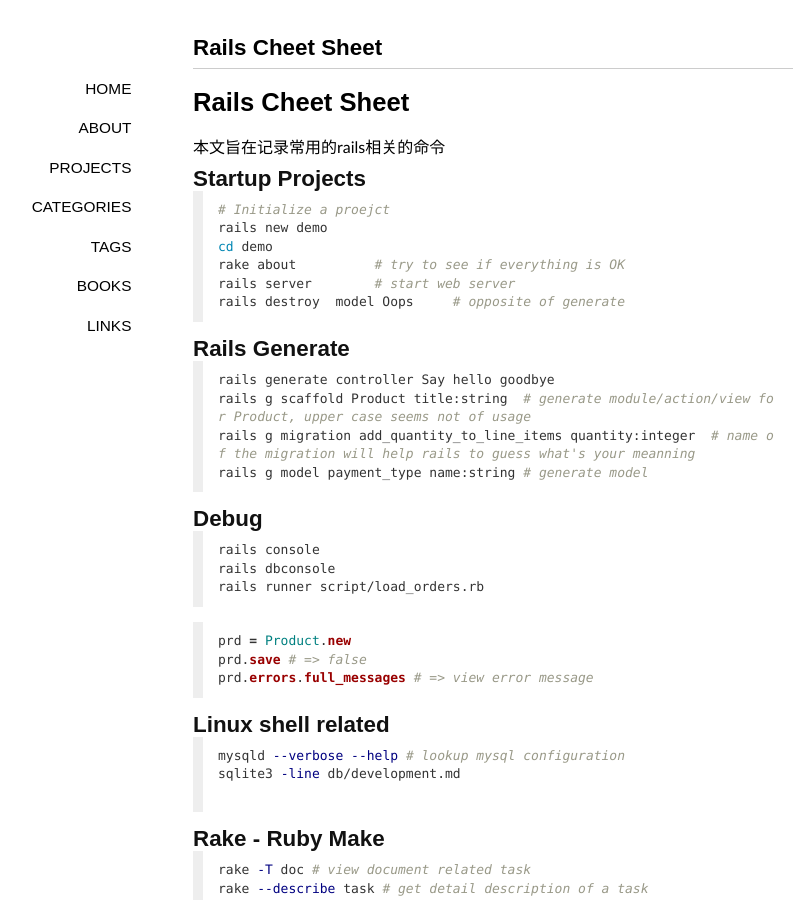
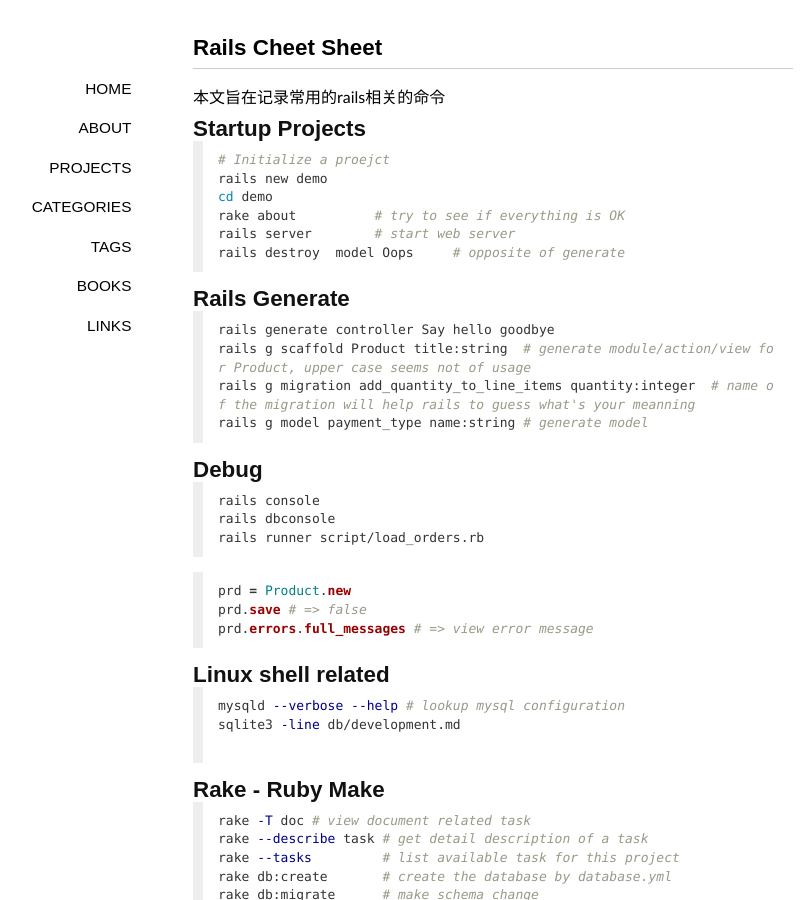
Before and after one commit to awayings/awayings.github.io, a Jekyll site: the page built from _posts/2014-03-14-Rails-Cheat-Sheet.md, in a window 1280 px wide and 900 px high. Shown: the whole window, without its empty margins (147-951 px from the left). Built offline with Jekyll 4.4.1, drawn with Linux system fonts in a browser that asks for light colours; some web fonts are replaced; Markdown is read by kramdown in place of the engine named in the settings; comment, search, counter and statistics services are not loaded.

Commit message:
Published with https://stackedit.io/

```diff
--- a/_posts/2014-03-14-Rails-Cheat-Sheet.md
+++ b/_posts/2014-03-14-Rails-Cheat-Sheet.md
@@ -6,7 +6,6 @@
 category: "Programming"
 ---
 
-# Rails Cheet Sheet
 本文旨在记录常用的rails相关的命令
 
 ## Startup Projects
```
